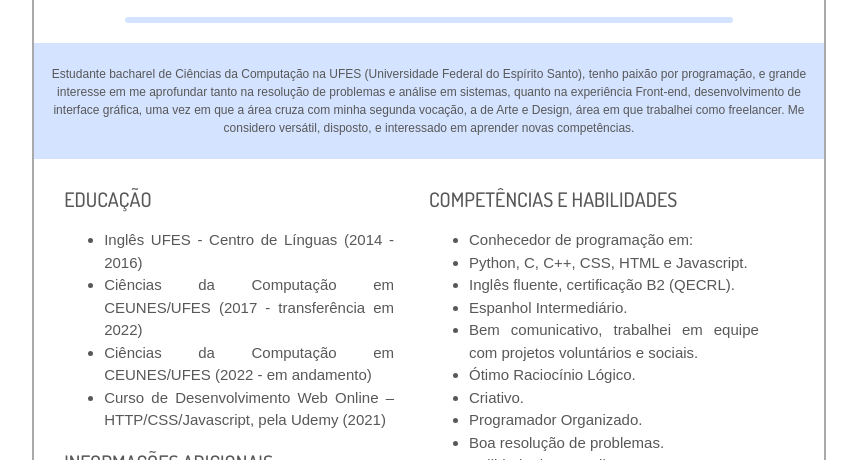
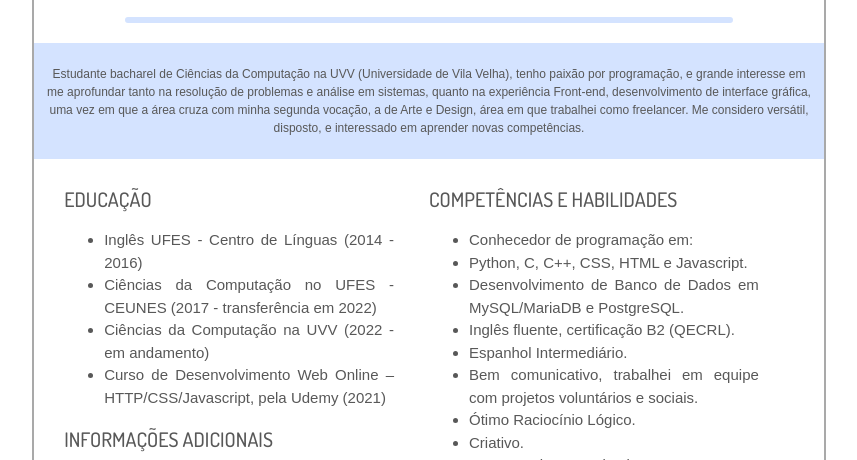
Before and after one commit to Icaro-tme/Curriculum-Vitae---caro-Ara-jo, a plain HTML site: page index.html in a window 1280 px wide. Shown: the part 340-800 px from the top of the page, without its empty margins (211-1068 px from the left). Drawn offline with nearby package versions, Linux system fonts and the light colour scheme.

Commit message:
update na universidade atual

```diff
--- a/index.html
+++ b/index.html
@@ -64,7 +64,7 @@
         <hr class="new">
 
         <div class="normalText" id="summary">
-            <p>Estudante bacharel de Ciências da Computação na UFES (Universidade Federal do Espírito Santo), tenho paixão por programação, e grande interesse em me aprofundar tanto na resolução de problemas e análise em sistemas, quanto na experiência Front-end,
+            <p>Estudante bacharel de Ciências da Computação na UVV (Universidade de Vila Velha), tenho paixão por programação, e grande interesse em me aprofundar tanto na resolução de problemas e análise em sistemas, quanto na experiência Front-end,
                 desenvolvimento de interface gráfica, uma vez em que a área cruza com minha segunda vocação, a de Arte e Design, área em que trabalhei como freelancer. Me considero versátil, disposto, e interessado em aprender novas competências.</p>
         </div>
 
@@ -75,9 +75,9 @@
                 <ul>
                     <li>Inglês UFES - Centro de Línguas (2014 - 2016)</li>
                     <li>
-                        Ciências da Computação em CEUNES/UFES (2017 - transferência em 2022)</li>
+                        Ciências da Computação no UFES - CEUNES (2017 - transferência em 2022)</li>
                     <li>
-                        Ciências da Computação em CEUNES/UFES (2022 - em andamento)</li>
+                        Ciências da Computação na UVV (2022 - em andamento)</li>
                     <li>
                         Curso de Desenvolvimento Web Online – HTTP/CSS/Javascript, pela Udemy (2021)</li>
 
@@ -100,6 +100,8 @@
                     <li>Conhecedor de programação em:</li>
                     <li>
                         Python, C, C++, CSS, HTML e Javascript.</li>
+                    <li>
+                        Desenvolvimento de Banco de Dados em MySQL/MariaDB e PostgreSQL.</li>
                     <li>
                         Inglês fluente, certificação B2 (QECRL).</li>
                     <li>
```
